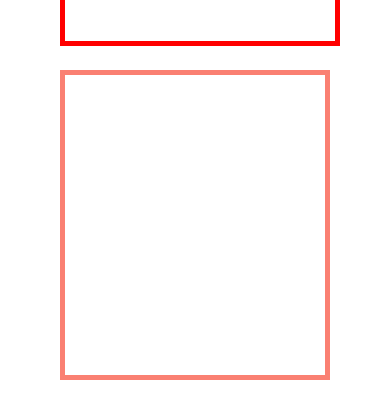
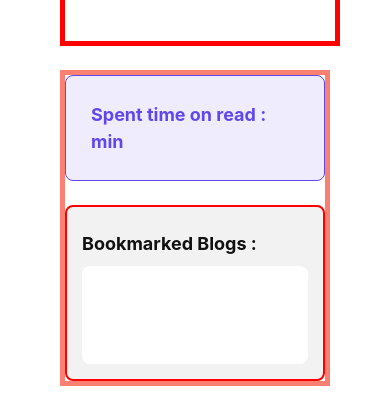
Before and after one commit to Humayun1318/Knowledge-cafeWithReact, a React (Vite) app: page / in a window 390 px wide. Shown: the part 2362-2761 px from the top of the page. Built offline with nearby package versions, Linux system fonts and the light colour scheme.

Commit message:
side cart created

```diff
--- a/src/components/Blog/Blog.css
+++ b/src/components/Blog/Blog.css
@@ -4,7 +4,7 @@
 .blog-single-part hr{
     margin-bottom: 40px;
     border: 1px solid rgba(17, 17, 17, 0.1);
-    width: 845px;
+    width: 100%;
     /* margin-left: 3px; */
     /* margin-right: 10px; */
 
--- a/src/components/Blogs/Blogs.css
+++ b/src/components/Blogs/Blogs.css
@@ -1,7 +1,7 @@
 .blogs-container{
     margin: 50px 150px 32px;
     display: grid;
-    grid-template-columns: 2fr 1fr;
+    grid-template-columns: 60% 40%;
     gap: 24px;
     /* height: 100vh; */
 
@@ -11,9 +11,10 @@
    border: 5px solid red;
 }
 .side-container{
-   height: 300px;
+   /* height: 300px; */
    border: 5px solid salmon;
 }
+
 
 
 
@@ -30,5 +31,18 @@
     .side-container{
        margin-top: 24px;
     }
+    .side-container-upper{
+        padding: 10px 25px;
+    }
+    .side-container-lower{
+        padding: 15px;
+    }
+
+    .on-read-time{
+        font-size: 18px;
+    }
+    .bookmarked-blogs{
+        font-size: 18px;
+    }
 
 }
--- a/src/components/Blogs/Blogs.jsx
+++ b/src/components/Blogs/Blogs.jsx
@@ -1,5 +1,6 @@
 import React, { useEffect, useState } from 'react';
 import Blog from '../Blog/Blog';
+import Sider from '../Sider/Sider';
 import './Blogs.css'
 
 const Blogs = () => {
@@ -25,12 +26,7 @@ const Blogs = () => {
                 }
             </div>
             <div className="side-container">
-                <div className='side-container-upper'>
-
-                </div>
-                <div className='side-container-lower'>
-
-                </div>
+                <Sider></Sider>
             </div>
         </div>
     );
--- /dev/null
+++ b/src/components/Sider/Sider.css
@@ -0,0 +1,52 @@
+.side-container-upper{
+    background: rgba(96, 71, 236, 0.1);
+    border: 1px solid #6047EC;
+    border-radius: 8px;
+    padding: 21px 50px;
+    margin-bottom: 24px;
+}
+.on-read-time{
+    font-style: normal;
+    font-weight: 700;
+    font-size: 24px;
+    color: #6047EC;
+}
+.side-container-lower{
+    background: rgba(17, 17, 17, 0.05);
+    border-radius: 8px;
+    padding: 30px;
+    border: 2px solid red;
+    /* height: 100vh; */
+}
+.bookmarked-blogs{
+    font-style: normal;
+    font-weight: 700;
+    font-size: 24px;
+    color: #111111;
+
+}
+.under-booked-mark-blogs{
+    background: #FFFFFF;
+    border-radius: 8px;
+    /* width: 351px; */
+    height: 98px;
+}
+
+
+
+@media only screen and (max-width: 767px) {
+    .side-container-upper{
+        padding: 10px 25px;
+    }
+    .side-container-lower{
+        padding: 15px;
+    }
+
+    .on-read-time{
+        font-size: 18px;
+    }
+    .bookmarked-blogs{
+        font-size: 18px;
+    }
+
+}
--- /dev/null
+++ b/src/components/Sider/Sider.jsx
@@ -0,0 +1,23 @@
+import React from 'react';
+import './Sider.css'
+
+const Sider = () => {
+    return (
+        <div>
+            <div className='side-container-upper'>
+                <h2 className='on-read-time'>Spent time on read : { } min</h2>
+
+            </div>
+            <div className='side-container-lower'>
+                <h1 className='bookmarked-blogs'>Bookmarked Blogs : { }</h1>
+
+                <div className='under-booked-mark-blogs'>
+
+
+                </div>
+            </div>
+        </div>
+    );
+};
+
+export default Sider;
```
